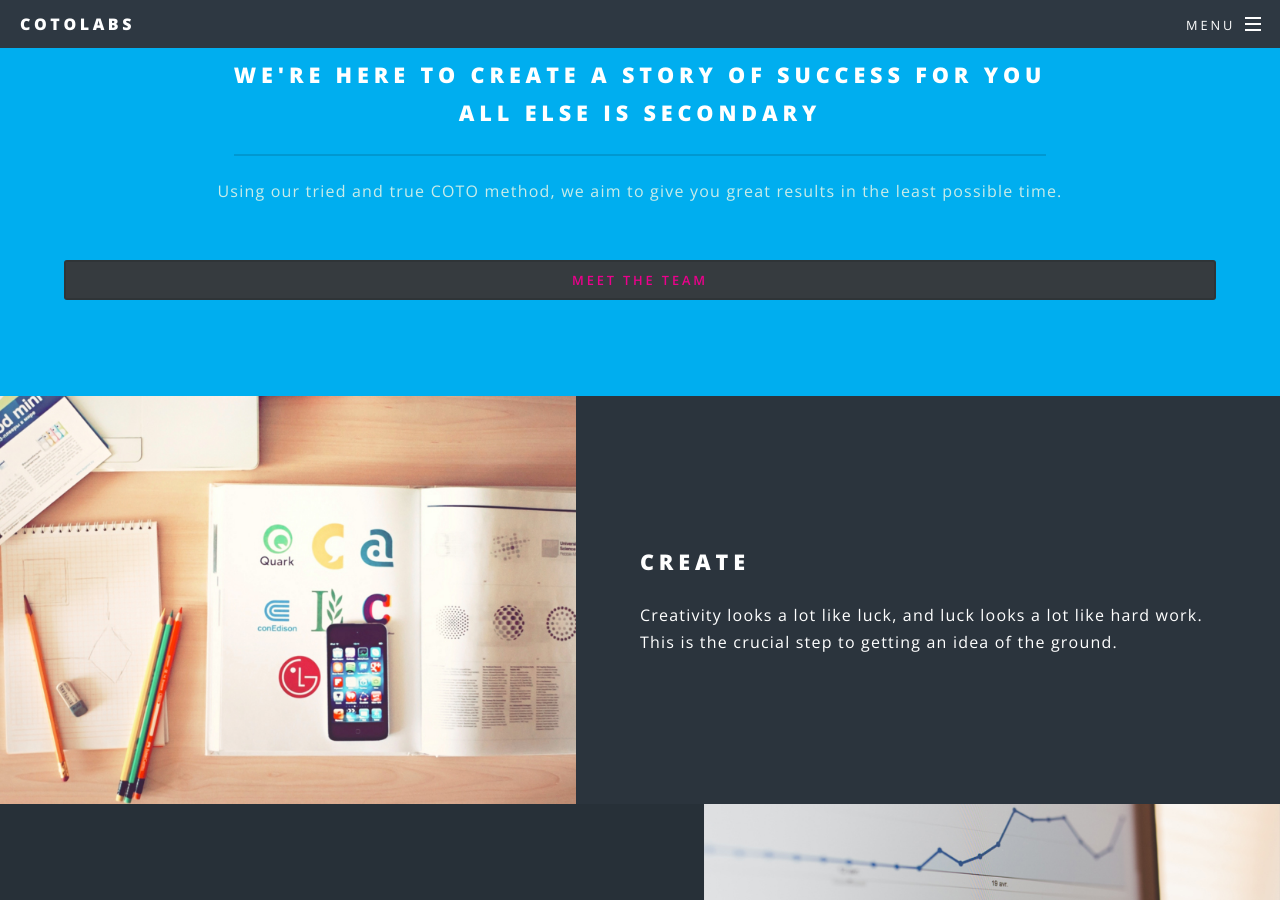
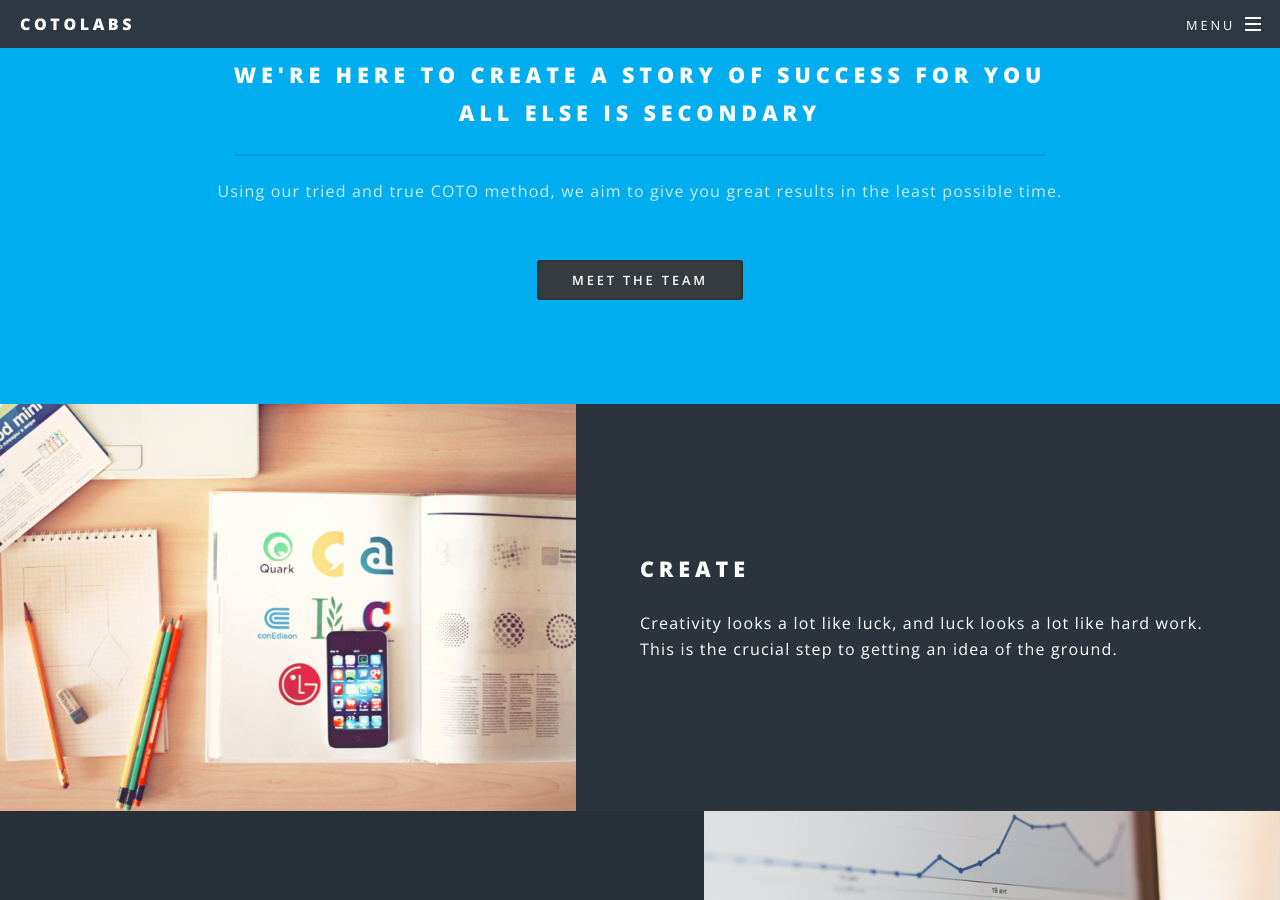
Before and after one commit to cotolabs/cotolabs.com, a Jekyll site: the page built from index.html, in a window 1280 px wide and 900 px high, scrolled down 940 px. Built offline with Jekyll 4.4.1, drawn with Linux system fonts in a browser that asks for light colours.

Commit message:
c-c-corrections

```diff
--- a/index.html
+++ b/index.html
@@ -23,7 +23,8 @@
                 in the least possible time.</p>
 							</header>
               <ul class="actions vertical">
-								<li><a href="#" class="button fit" style="background-color: #363B3F !important; color: #EC008C !important;">Meet the team</a></li>
+                <!-- TODO: create a 'meet the team' page -->
+								<li><a href="/theteam" class="button" style="background-color: #363B3F !important; color: white !important;">Meet the team</a></li>
 							</ul>
 						</div>
 					</section>
```
